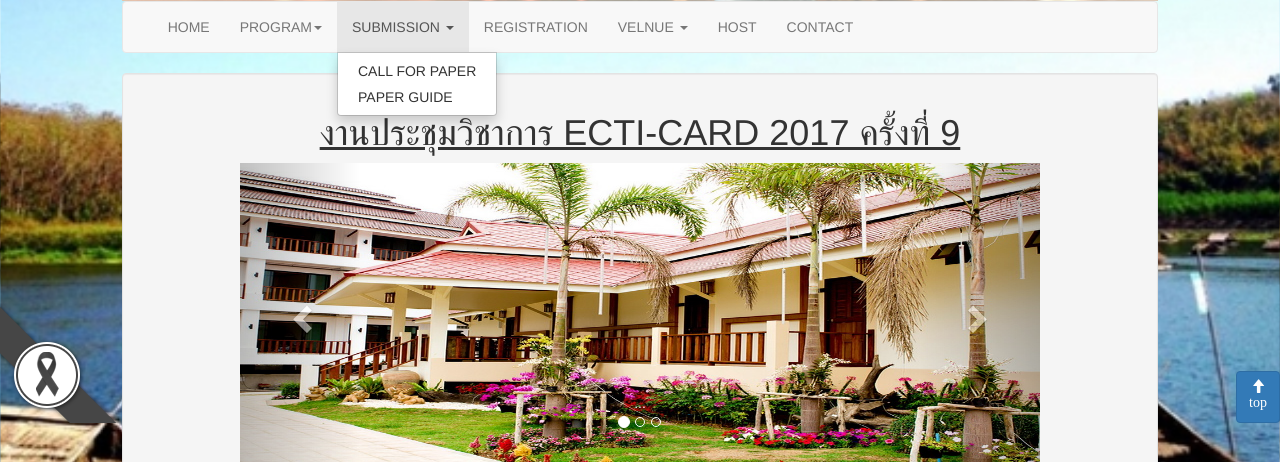
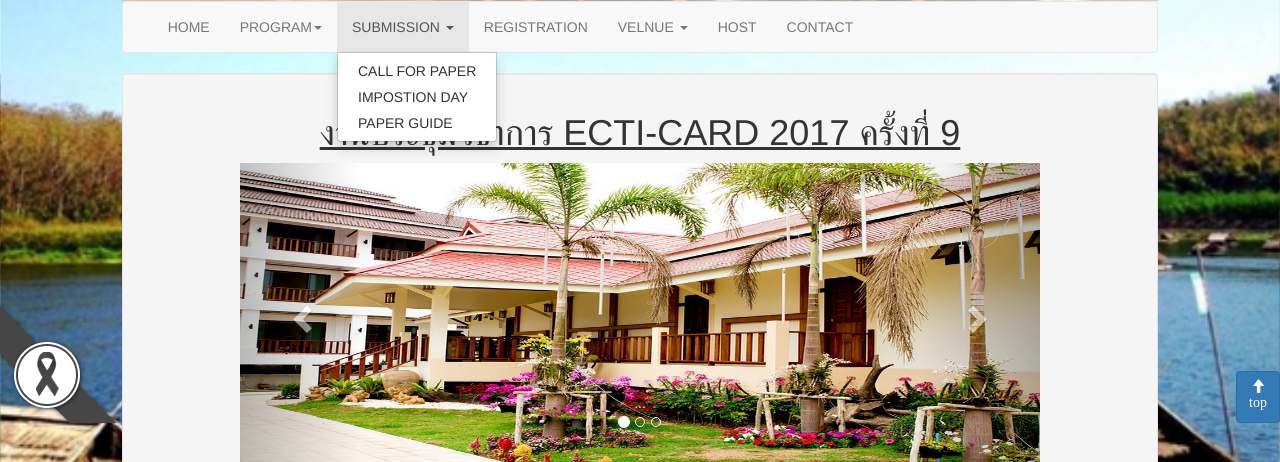
Before and after one commit to mynameistecs51/ecticard, a PHP site: page /index.php in a window 1280 px wide, after a click on "SUBMISSION". Shown: the part 377-839 px from the top of the page. Run offline with PHP 8.4, Linux system fonts and the light colour scheme.

Commit message:
update header

```diff
--- a/header.php
+++ b/header.php
@@ -118,7 +118,7 @@
         </a>
         <ul class="dropdown-menu" >
           <li><a href="call_for_paper.php">CALL FOR PAPER</a></li>
-          <!-- <li><a href="#">IMPOSTION DAY</a></li> -->
+          <li><a href="#">IMPOSTION DAY</a></li>
           <li><a href="downloadForm.php">PAPER GUIDE</a></li>
         <!--   <li><a href="paperSubmission.php">PAPER SUBMISSION</a></li>
         <li><a href="downloadForm.php">DOWNLOAD FORM</a></li> -->
```
